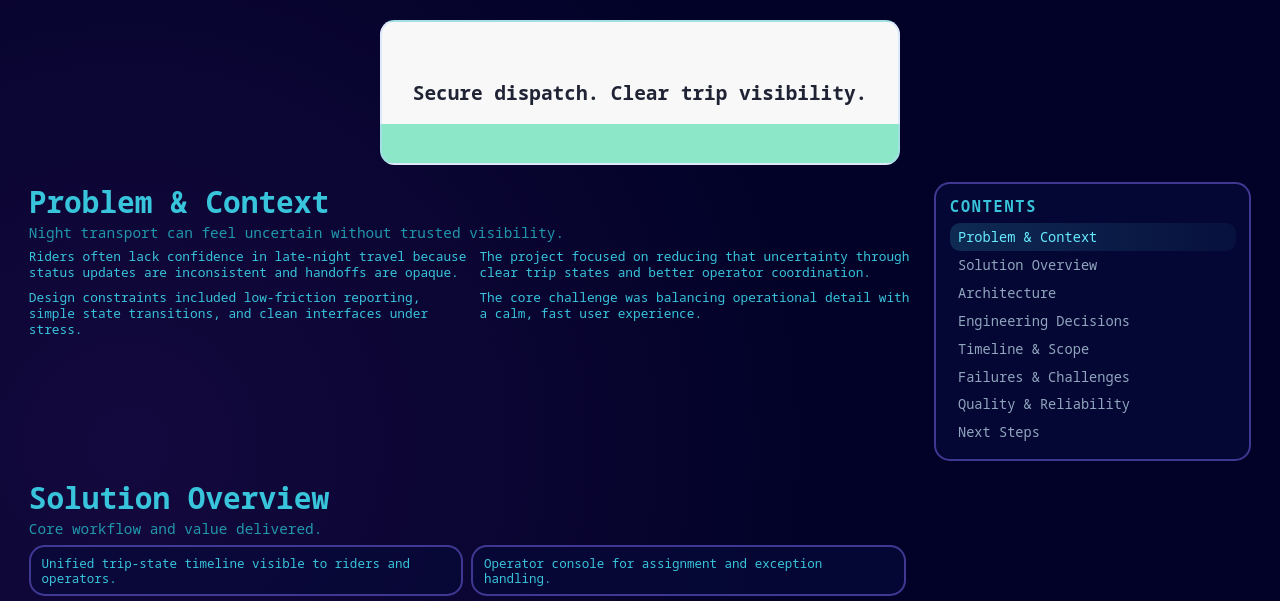
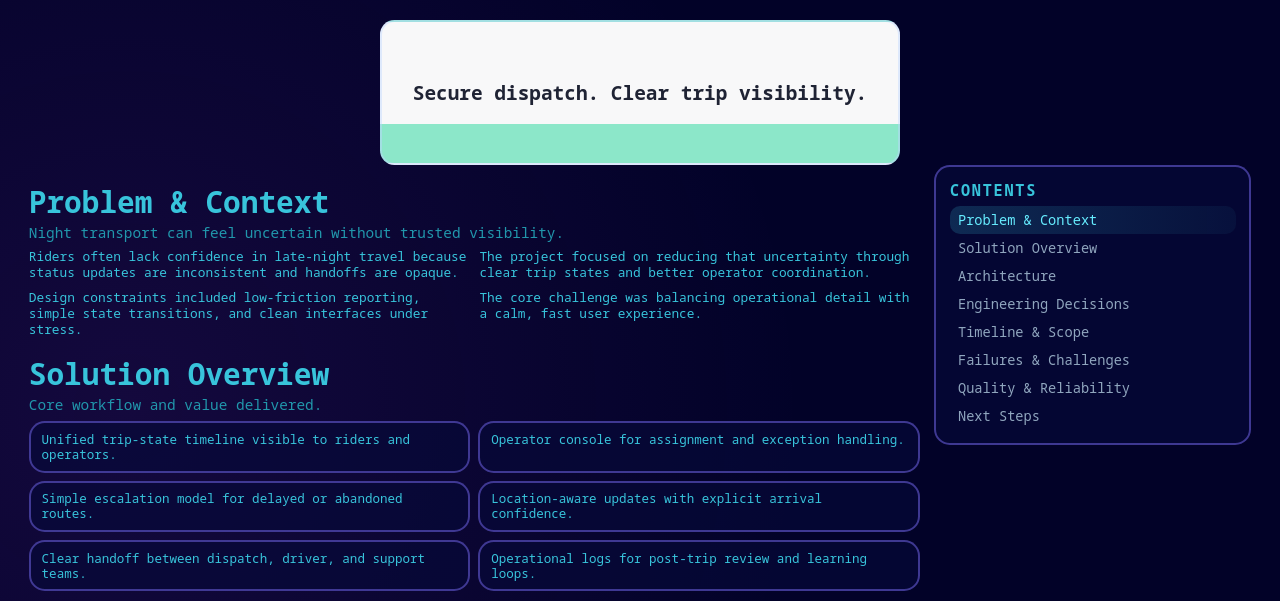
Before and after one commit to FLUTTERROJ/Hashtag_Cyberstar_Portfolio, a plain HTML site: page shadowTaxi.html in a window 1280 px wide. Shown: the part 171-772 px from the top of the page. Drawn offline with Linux system fonts and the light colour scheme.

Commit message:
Fixed content scroll

```diff
--- a/projectpage.css
+++ b/projectpage.css
@@ -141,13 +141,7 @@ h3 {
   place-items: center;
 }
 
-.with-aside {
-  display: grid;
-  grid-template-columns: 1fr 0.6fr;
-  gap: 1rem;
-}
-
-.with-aside article {
+.content-main {
   min-width: 0;
 }
 
@@ -329,7 +323,7 @@ h3 {
     gap: 0.9rem;
   }
 
-  .with-aside,
+  .content-layout,
   .two-col,
   .chip-grid,
   .arch-wrap,
@@ -343,23 +337,16 @@ h3 {
 }
 
 @media (min-width: 901px) {
-  .with-aside {
+  .content-layout {
     grid-template-columns: minmax(0, 1fr) 22rem;
+    display: grid;
+    gap: 1rem;
     align-items: start;
-  }
-
-  main.container > section {
-    max-width: 100%;
-  }
-
-  main.container > section:not(.title-block):not(.hero-shot):not(.with-aside) {
-    padding-right: 24rem;
   }
 
   .toc {
     position: sticky;
     top: 6.8rem;
-    width: 22rem;
     max-height: calc(100vh - 8rem);
     overflow: auto;
   }
--- a/shadowTaxi.html
+++ b/shadowTaxi.html
@@ -32,8 +32,9 @@
         <div class="screenshot-placeholder">Secure dispatch. Clear trip visibility.</div>
       </section>
 
-      <section class="with-aside" id="problem">
-        <article>
+      <div class="content-layout">
+        <div class="content-main">
+          <section id="problem">
             <h3>Problem &amp; Context</h3>
             <p class="lead">Night transport can feel uncertain without trusted visibility.</p>
             <div class="two-col">
@@ -42,19 +43,6 @@
               <p>Design constraints included low-friction reporting, simple state transitions, and clean interfaces under stress.</p>
               <p>The core challenge was balancing operational detail with a calm, fast user experience.</p>
             </div>
-        </article>
-
-        <aside class="toc panel">
-          <h4>CONTENTS</h4>
-          <a href="#problem">Problem &amp; Context</a>
-          <a href="#solution">Solution Overview</a>
-          <a href="#architecture">Architecture</a>
-          <a href="#engineering">Engineering Decisions</a>
-          <a href="#timeline">Timeline &amp; Scope</a>
-          <a href="#fails">Failures &amp; Challenges</a>
-          <a href="#quality">Quality &amp; Reliability</a>
-          <a href="#next">Next Steps</a>
-        </aside>
           </section>
 
           <section id="solution">
@@ -133,6 +121,20 @@
           <article class="panel quality-item"><h4><img class="tick-icon" src="Assets/tick_mark.png" alt="" aria-hidden="true">Security</h4><p>Role-based access and safe defaults.</p></article>
         </div>
           </section>
+        </div>
+
+        <aside class="toc panel">
+          <h4>CONTENTS</h4>
+          <a href="#problem">Problem &amp; Context</a>
+          <a href="#solution">Solution Overview</a>
+          <a href="#architecture">Architecture</a>
+          <a href="#engineering">Engineering Decisions</a>
+          <a href="#timeline">Timeline &amp; Scope</a>
+          <a href="#fails">Failures &amp; Challenges</a>
+          <a href="#quality">Quality &amp; Reliability</a>
+          <a href="#next">Next Steps</a>
+        </aside>
+      </div>
     </main>
 
     <footer class="site-footer container">
```
Also changed, not shown: TrafficSignPrediction.html (+17 -15 lines), projectpage.html (+17 -15 lines). Lines whose indentation alone changed are shown as unchanged.
